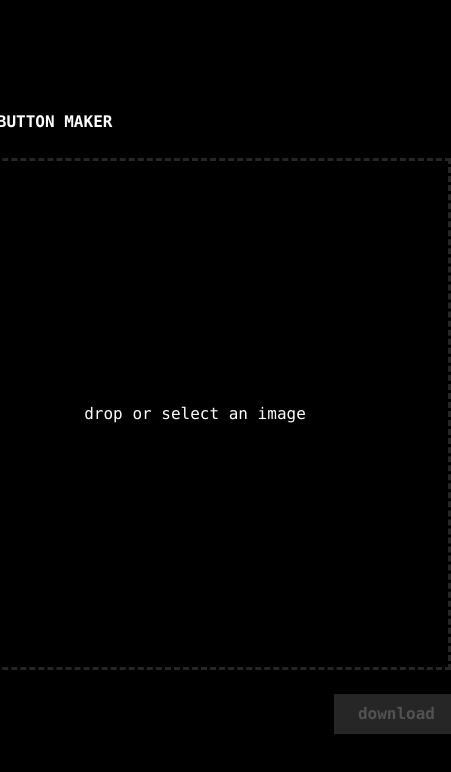
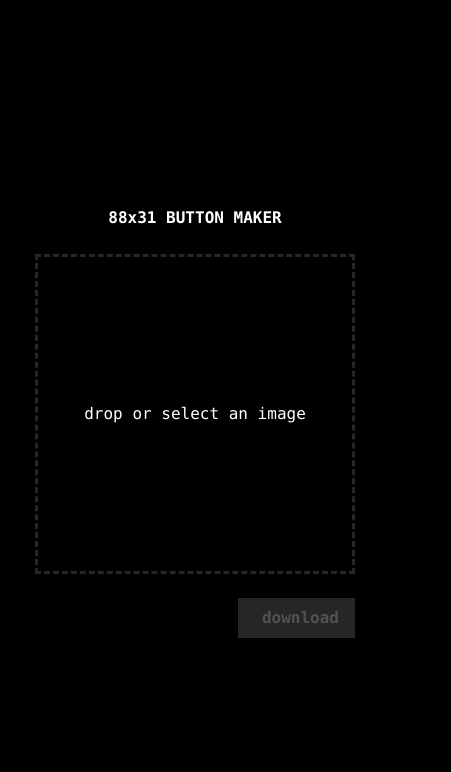
Before and after one commit to deltea/button-maker, a SvelteKit app: page / in a window 390 px wide. Shown: the top 772 px of the page, 451 px wide, since content can reach past the window. Built offline with nearby package versions, Linux system fonts and the light colour scheme.

Commit message:
add mobile support

```diff
--- a/src/routes/+page.svelte
+++ b/src/routes/+page.svelte
@@ -15,6 +15,7 @@
   let imgSrc: string | null = $state(null);
   let cropPos = $state({ x: 0, y: 0 });
   let isDragging = false;
+  let lastTouchY = 0;
   let image: HTMLImageElement | null = $state(null);
   let imgElement: HTMLImageElement | null = $state(null);
   let downloadURL: string | null = $state(null);
@@ -96,6 +97,28 @@
     drawImage();
   }
 
+  function onTouchStart(e: TouchEvent) {
+    e.preventDefault();
+    isDragging = true;
+    lastTouchY = e.touches[0].clientY;
+  }
+
+  function onTouchMove(e: TouchEvent) {
+    if (!isDragging || !imgElement) return;
+
+    const touch = e.touches[0];
+    const movementY = touch.clientY - lastTouchY;
+    lastTouchY = touch.clientY;
+
+    cropPos.y += movementY;
+    cropPos.y = clamp(cropPos.y, 0, imgElement.clientHeight - canvas.clientHeight);
+    drawImage();
+  }
+
+  function onTouchEnd(e: TouchEvent) {
+    isDragging = false;
+  }
+
   function onMouseUp(e: MouseEvent) {
     e.preventDefault();
     isDragging = false;
@@ -106,6 +129,9 @@
 
     document.addEventListener("mousemove", onMouseMove);
     document.addEventListener("mouseup", onMouseUp);
+
+    document.addEventListener("touchmove", onTouchMove, { passive: false });
+    document.addEventListener("touchend", onTouchEnd);
   });
 </script>
 
@@ -115,12 +141,17 @@
   ondragover={e => e.preventDefault()}
   class="h-full p-8 flex justify-center items-center"
 >
-  <div class="flex flex-col gap-6 itemscenter">
+  <div class="flex flex-col gap-6 items-center sm:items-start">
     <h1 class="font-bold">88x31 BUTTON MAKER</h1>
 
-    <div class="w-[32rem] relative">
+    <div class="sm:w-[36rem] w-[20rem] relative">
       {#if image}
-        <img bind:this={imgElement} src={imgSrc} alt="img preview" class="w-full brightness-[20%]">
+        <img
+          bind:this={imgElement}
+          src={imgSrc}
+          alt="img preview"
+          class="w-full brightness-[20%]"
+        >
       {:else}
         <button
           onclick={() => fileInput.click()}
@@ -132,12 +163,13 @@
 
       <canvas
         onmousedown={onCropMouseDown}
+        ontouchstart={onTouchStart}
         bind:this={canvas}
         width={88}
         height={31}
         style:left="{cropPos.x}px"
         style:top="{cropPos.y}px"
-        class="w-full pixelated absolute"
+        class="w-full pixelated absolute active:cursor-grabbing bg-red-500 {image ? 'cursor-grab' : 'pointer-events-none hidden'}"
       ></canvas>
     </div>
 
```
